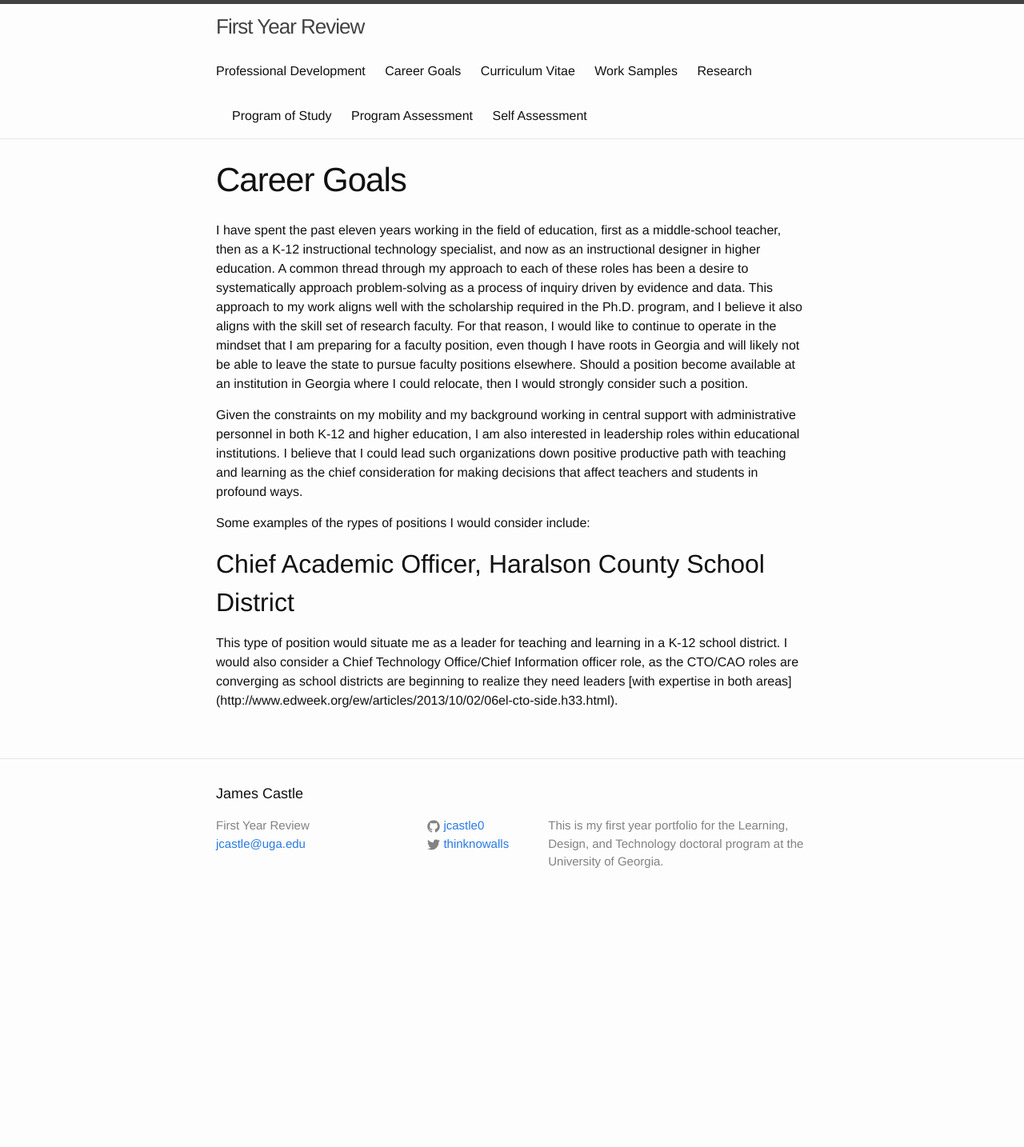
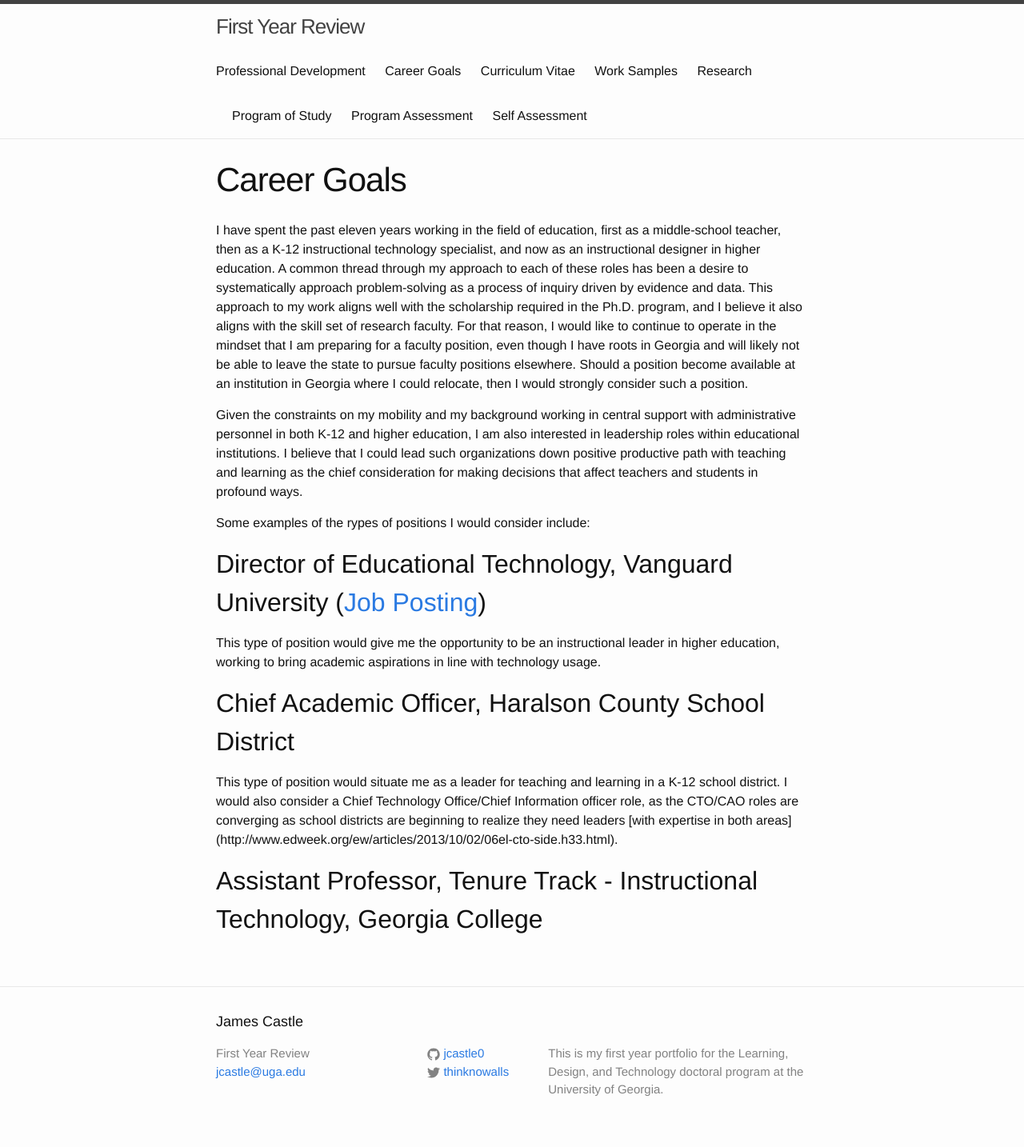
Before and after one commit to jcastle0/ldtportfolio, a Jekyll site: the page built from career.md, in a window 1280 px wide. Shown: the whole page at 80% size. Built offline with Jekyll 4.4.1, drawn with Linux system fonts in a browser that asks for light colours; before the commit the page ends 1149 px from its top, so only the background shows below that.

Commit message:
Update career.md

```diff
--- a/career.md
+++ b/career.md
@@ -9,5 +9,10 @@ Given the constraints on my mobility and my background working in central suppor
 
 Some examples of the rypes of positions I would consider include:
 
+## Director of Educational Technology, Vanguard University ([Job Posting](https://drive.google.com/open?id=0BzGBrRPyWKaxc0d6bVBZd29FNE0))
+This type of position would give me the opportunity to be an instructional leader in higher education, working to bring academic aspirations in line with technology usage.
+
 ## Chief Academic Officer, Haralson County School District
 This type of position would situate me as a leader for teaching and learning in a K-12 school district. I would also consider a Chief Technology Office/Chief Information officer role, as the CTO/CAO roles are converging as school districts are beginning to realize they need leaders [with expertise in both areas] (http://www.edweek.org/ew/articles/2013/10/02/06el-cto-side.h33.html).
+
+## Assistant Professor, Tenure Track - Instructional Technology, Georgia College
```
